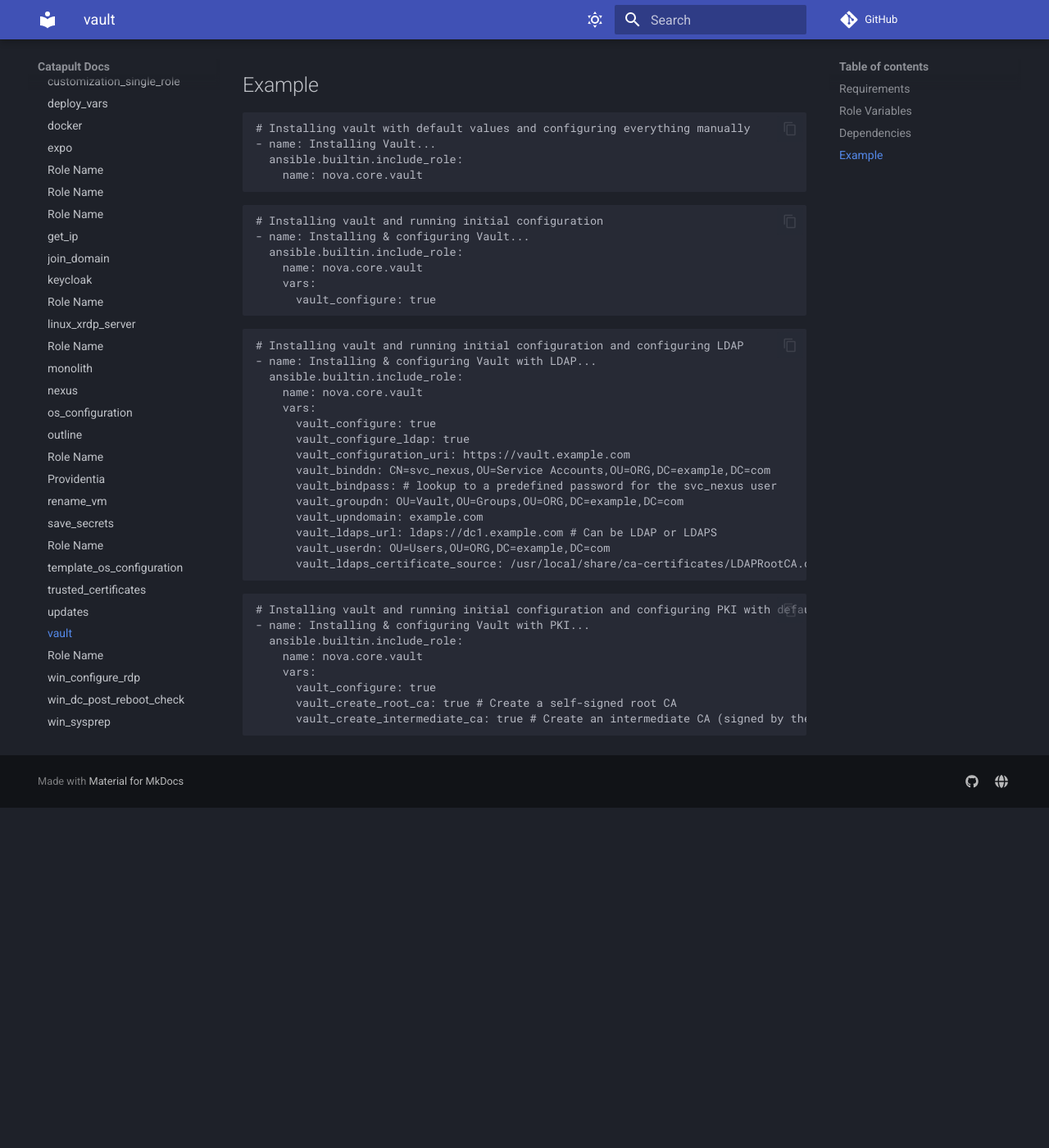
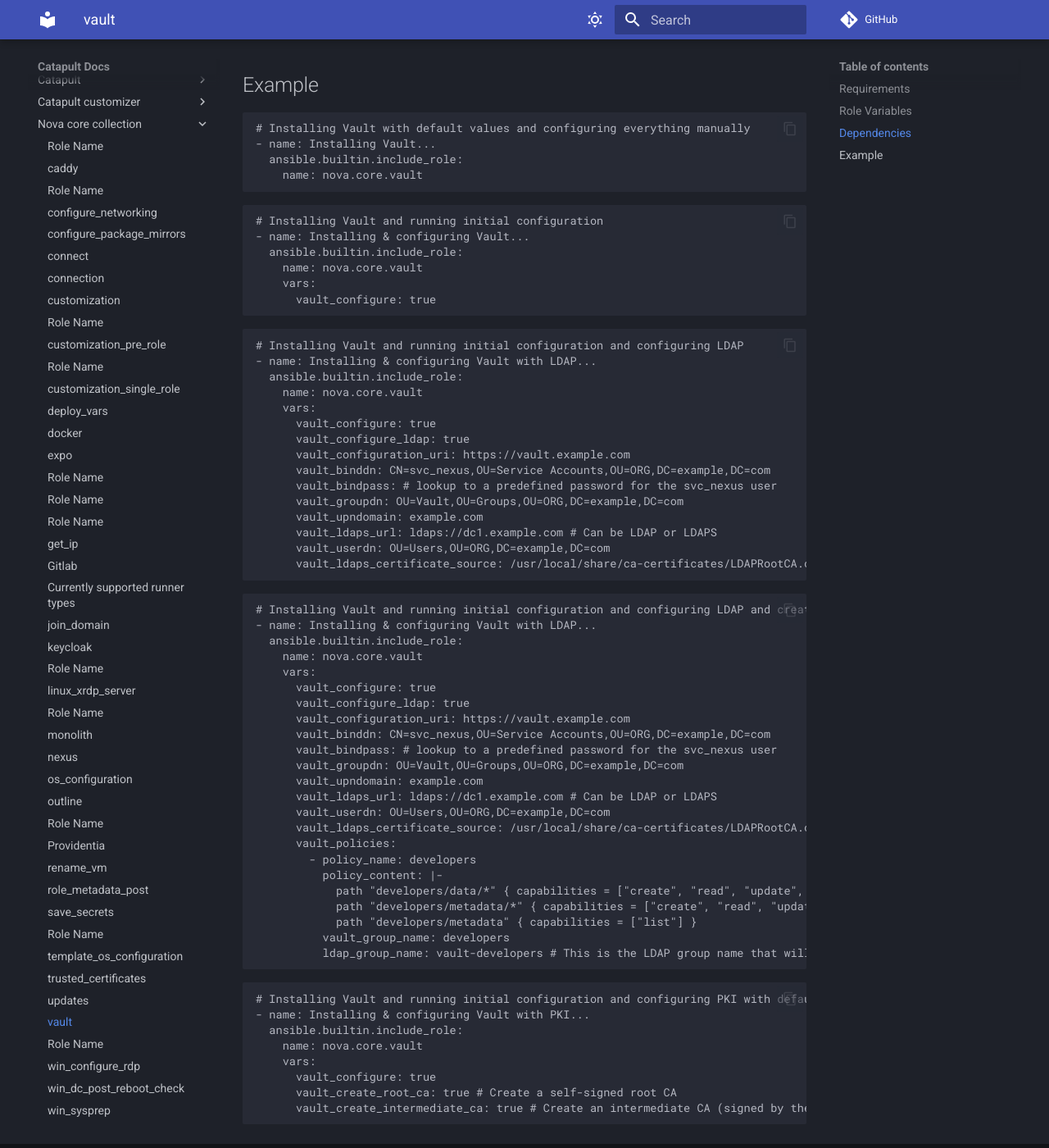
Before and after one commit to ClarifiedSecurity/catapult-docs, an MkDocs documentation site: the page built from docs/nova-core-collection/vault.md, in a window 1280 px wide and 1400 px high, scrolled down 762 px. Shown: the whole window at 82% size. Built offline with MkDocs 1.6.1 and Material for MkDocs 9.7.7, drawn with Linux system fonts in a browser that asks for light colours; comment, search, counter and statistics services are not loaded; before the commit the page ends 1747 px from its top, so only the background shows below that.

Commit message:
CatapultBot update docs

````diff
--- a/docs/nova-core-collection/vault.md
+++ b/docs/nova-core-collection/vault.md
@@ -23,14 +23,14 @@
 ## Example
 
 ```yaml
-# Installing vault with default values and configuring everything manually
+# Installing Vault with default values and configuring everything manually
 - name: Installing Vault...
   ansible.builtin.include_role:
     name: nova.core.vault
 ```
 
 ```yaml
-# Installing vault and running initial configuration
+# Installing Vault and running initial configuration
 - name: Installing & configuring Vault...
   ansible.builtin.include_role:
     name: nova.core.vault
@@ -39,7 +39,7 @@
 ```
 
 ```yaml
-# Installing vault and running initial configuration and configuring LDAP
+# Installing Vault and running initial configuration and configuring LDAP
 - name: Installing & configuring Vault with LDAP...
   ansible.builtin.include_role:
     name: nova.core.vault
@@ -57,7 +57,33 @@
 ```
 
 ```yaml
-# Installing vault and running initial configuration and configuring PKI with default values
+# Installing Vault and running initial configuration and configuring LDAP and creating a policy for developers
+- name: Installing & configuring Vault with LDAP...
+  ansible.builtin.include_role:
+    name: nova.core.vault
+    vars:
+      vault_configure: true
+      vault_configure_ldap: true
+      vault_configuration_uri: https://vault.example.com
+      vault_binddn: CN=svc_nexus,OU=Service Accounts,OU=ORG,DC=example,DC=com
+      vault_bindpass: # lookup to a predefined password for the svc_nexus user
+      vault_groupdn: OU=Vault,OU=Groups,OU=ORG,DC=example,DC=com
+      vault_upndomain: example.com
+      vault_ldaps_url: ldaps://dc1.example.com # Can be LDAP or LDAPS
+      vault_userdn: OU=Users,OU=ORG,DC=example,DC=com
+      vault_ldaps_certificate_source: /usr/local/share/ca-certificates/LDAPRootCA.crt # Path or URL to the LDAP server's root CA certificate
+      vault_policies:
+        - policy_name: developers
+          policy_content: |-
+            path "developers/data/*" { capabilities = ["create", "read", "update", "patch", "delete", "list"] }
+            path "developers/metadata/*" { capabilities = ["create", "read", "update", "patch", "delete", "list"] }
+            path "developers/metadata" { capabilities = ["list"] }
+          vault_group_name: developers
+          ldap_group_name: vault-developers # This is the LDAP group name that will be mapped to the Vault group for this policy
+```
+
+```yaml
+# Installing Vault and running initial configuration and configuring PKI with default values
 - name: Installing & configuring Vault with PKI...
   ansible.builtin.include_role:
     name: nova.core.vault
````
Also changed, not shown: docs/catapult/01-installation.md (+2 -0 lines), docs/nova-core-collection/caddy.md (+2 -0 lines), docs/nova-core-collection/gitlab.md (added, +52 -0 lines), docs/nova-core-collection/gitlab_runner.md (added, +56 -0 lines), docs/nova-core-collection/monolith.md (+4 -2 lines), docs/nova-core-collection/nexus.md (+14 -14 lines), docs/nova-core-collection/providentia.md (+16 -16 lines), docs/nova-core-collection/role_metadata_post.md (added, +31 -0 lines).
